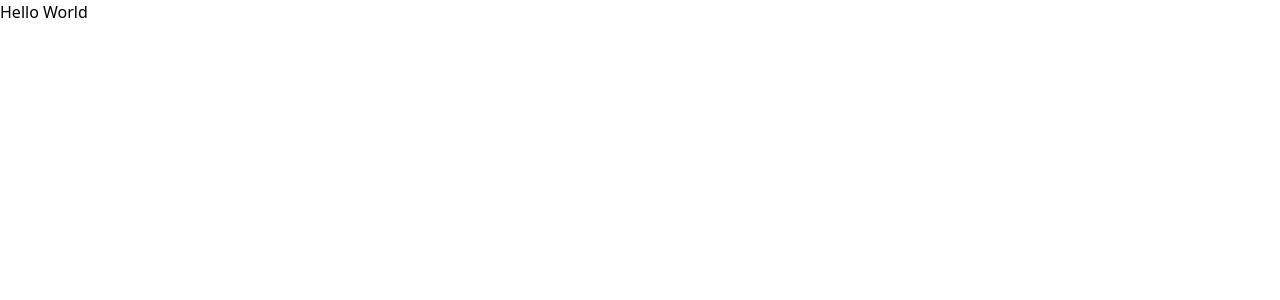
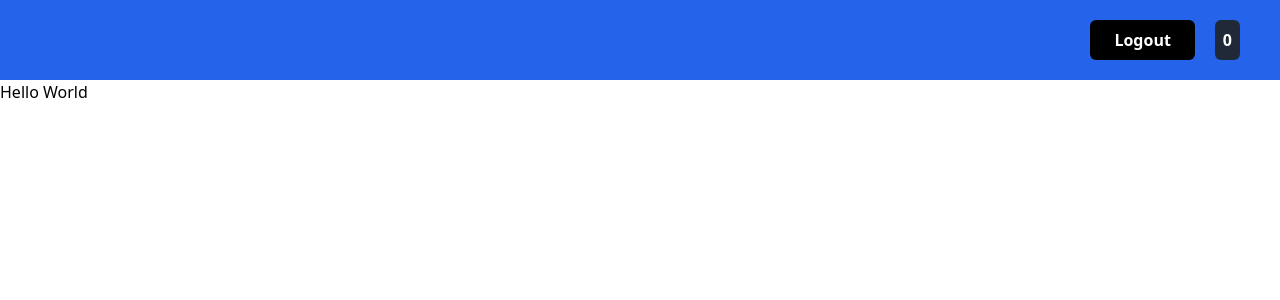
Before and after one commit to nuryudha/vip-codestudio-react, a React (Vite) app: page / in a window 1280 px wide. Shown: the top 300 px of the page. Built offline with nearby package versions, Linux system fonts and the light colour scheme; sample sign-in values are in the browser's storage.

Commit message:
VIP CODE STUIDO (Implementasi React Redux)

```diff
--- a/src/Pages/product.jsx
+++ b/src/Pages/product.jsx
@@ -1,16 +1,16 @@
 import { Fragment, useEffect, useRef, useState } from "react";
 
-import Button from "../components/Elements/Button";
 import CardProduct from "../components/Fragments/CardProduct";
-import Counter from "../components/Fragments/Counter";
+
 import { getProducts } from "../services/product.service";
-import { getUsername } from "../services/auth.service";
+
 import { useLogin } from "../hooks/useLogin";
 import TableCart from "../components/Fragments/TableCart";
+import Navbar from "../components/Layouts/Navbar";
 
 function ProductPage(props) {
   const [products, setProducts] = useState([]);
-  const username = useLogin();
+  useLogin();
 
   useEffect(() => {
     getProducts((data) => {
@@ -19,19 +19,8 @@ function ProductPage(props) {
     });
   }, []);
 
-  function handleLogout() {
-    localStorage.removeItem("token");
-    window.location.href = "/login";
-  }
-
   return (
     <Fragment>
-      <div className="flex justify-end h-20 bg-blue-600 text-white font-bold items-center px-10">
-        {username}
-        <Button classname="ml-5 bg-black" onClick={handleLogout}>
-          Logout
-        </Button>
-      </div>
       <div className="flex justify-center py-5">
         <div className="w-4/6 flex flex-wrap">
           {products.length > 0 &&
--- /dev/null
+++ b/src/components/Layouts/Navbar.jsx
@@ -0,0 +1,36 @@
+import { useEffect, useState } from "react";
+import { useSelector } from "react-redux";
+import { useLogin } from "../../hooks/useLogin";
+import Button from "../Elements/Button";
+
+function handleLogout() {
+  localStorage.removeItem("token");
+  window.location.href = "/login";
+}
+function Navbar() {
+  const username = useLogin();
+  const [totalCart, setTotalCart] = useState(0);
+  const cart = useSelector((state) => state.cart.data);
+
+  useEffect(() => {
+    // ini saaat dirender menajalankan fungsi di dalamnya
+    const sum = cart.reduce((acc, item) => {
+      return acc + item.quantity;
+    }, 0); // dimulai dari indeks ke 0
+    setTotalCart(sum);
+  }, [cart]); // mengecelk data di dalam [] udah ada belum
+
+  return (
+    <div className="flex justify-end h-20 bg-blue-600 text-white font-bold items-center px-10">
+      {username}
+      <Button classname="ml-5 bg-black" onClick={handleLogout}>
+        Logout
+      </Button>
+      <div className="flex items-center bg-gray-800 p-2 rounded-md ml-5">
+        {totalCart}
+      </div>
+    </div>
+  );
+}
+
+export default Navbar;
--- a/src/main.jsx
+++ b/src/main.jsx
@@ -1,49 +1,51 @@
-import './index.css';
+import "./index.css";
 
-import { RouterProvider, createBrowserRouter } from 'react-router-dom';
+import { RouterProvider, createBrowserRouter } from "react-router-dom";
 
-import DetailProductPage from './Pages/detailProduct';
-import ErrorPage from './Pages/404';
-import LoginPage from './Pages/login';
-import ProductPage from './Pages/product';
-import ProfilePage from './Pages/profile';
-import { Provider } from 'react-redux';
-import React from 'react';
-import ReactDOM from 'react-dom/client';
-import RegisterPage from './Pages/register';
-import store from './redux/store';
+import DetailProductPage from "./Pages/detailProduct";
+import ErrorPage from "./Pages/404";
+import LoginPage from "./Pages/login";
+import ProductPage from "./Pages/product";
+import ProfilePage from "./Pages/profile";
+import { Provider } from "react-redux";
+import React from "react";
+import ReactDOM from "react-dom/client";
+import RegisterPage from "./Pages/register";
+import store from "./redux/store";
+import Navbar from "./components/Layouts/Navbar";
 
 const router = createBrowserRouter([
   {
-    path: '/',
+    path: "/",
     element: <div>Hello World</div>,
     errorElement: <ErrorPage />,
   },
   {
-    path: '/login',
+    path: "/login",
     element: <LoginPage />,
   },
   {
-    path: '/register',
+    path: "/register",
     element: <RegisterPage />,
   },
   {
-    path: '/products',
+    path: "/products",
     element: <ProductPage />,
   },
   {
-    path: '/profile',
+    path: "/profile",
     element: <ProfilePage />,
   },
   {
-    path: '/product/:id',
+    path: "/product/:id",
     element: <DetailProductPage />,
   },
 ]);
 
-ReactDOM.createRoot(document.getElementById('root')).render(
+ReactDOM.createRoot(document.getElementById("root")).render(
   <React.StrictMode>
     <Provider store={store}>
+      <Navbar />
       <RouterProvider router={router} />
     </Provider>
   </React.StrictMode>
--- a/src/redux/slices/cartSlice.js
+++ b/src/redux/slices/cartSlice.js
@@ -3,7 +3,7 @@ import { createSlice } from "@reduxjs/toolkit";
 const cartSlice = createSlice({
   name: "cart",
   initialState: {
-    data: [],
+    data: JSON.parse(localStorage.getItem("cart")) || [],
   },
   reducers: {
     addToCart: (state, action) => {
```
